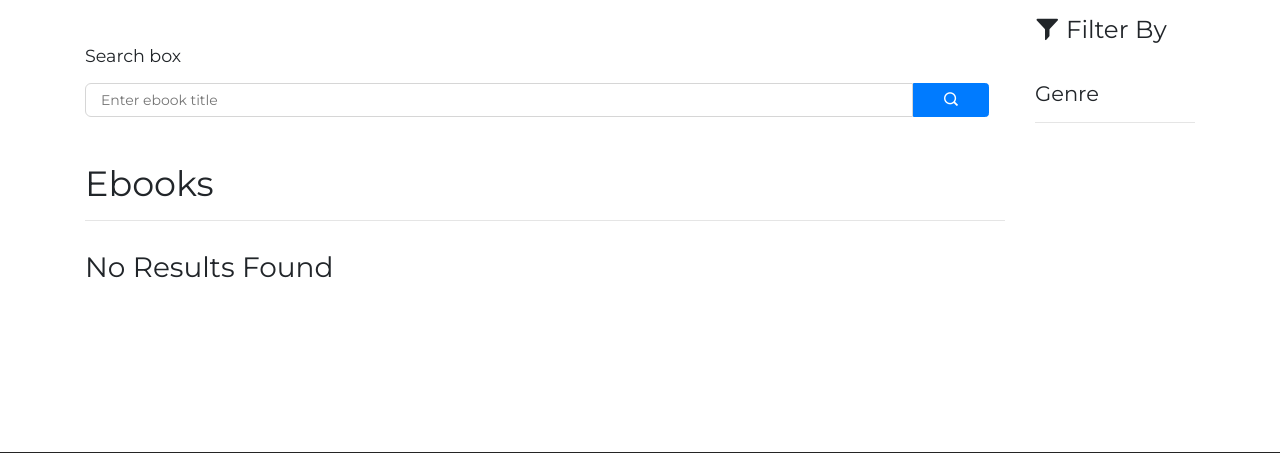
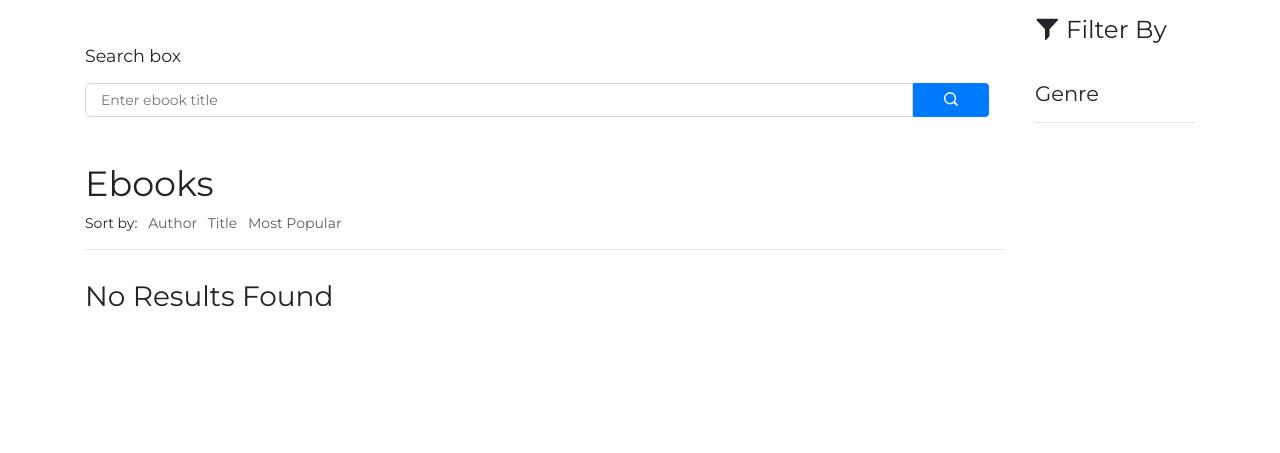
Before and after one commit to ArtsiomKrauchanka/Library-manager, a Django app: page /elibrary/search-ebook/ in a window 1280 px wide. Shown: the part 65-518 px from the top of the page. Run offline with Django 3.2, Linux system fonts and the light colour scheme; data that the repository does not hold is empty; some libraries are stand-ins or nearby versions.

Commit message:
Add books and ebooks sorting

```diff
--- a/project/books/views.py
+++ b/project/books/views.py
@@ -43,7 +43,7 @@ def book_filter_view(request):
     book_title = request.GET.get('book_title')
     book_author = request.GET.get('book_author')
     book_genre = request.GET.get('book_genre')
-
+    sort_method = request.GET.get('sort')
     genres = Genre.objects.all().order_by('name')
     searched = False
 
@@ -56,6 +56,8 @@ def book_filter_view(request):
         searched = True
     if is_valid_queryparam(book_genre):
         qs = qs.filter(genre__name=book_genre)
+    if is_valid_queryparam(sort_method):
+        qs = qs.order_by(sort_method)
 
     context = {
         'bookList': qs,
--- a/project/ebooks/templates/ebooks/elibrary.html
+++ b/project/ebooks/templates/ebooks/elibrary.html
@@ -34,6 +34,12 @@
                 {% if genre %}
                   <h2 class="mt-3" style="font-weight:bold;">{{ genre }}</h2>
                 {% endif %}
+                <ul class="list-inline list-unstyled sort-menu">
+                  <p class="mr-2" style="display:inline">Sort by:</p>
+                  <li class="mr-2"><a href="{% url 'filter_ebook' %}?sort=book__author__last_name">Author</a></li>
+                  <li class="mr-2"><a href="{% url 'filter_ebook' %}?sort=book__title">Title</a></li>
+                  <li class="mr-2"><a href="{% url 'filter_ebook' %}?sort=popularity">Most Popular</a></li>
+                </ul>
                 <hr>
                 {% if ebook_list|length == 0 %}
                     <h2>No Results Found</h2>
@@ -41,6 +47,9 @@
                 <div class="row">
                   {% for ebook in ebook_list %}
                   <div class="col-12 col-lg-6">
+                      {% if popularity_ranking %}
+                          <legend class="ml-2 mb-3">{{ forloop.counter }}# Ebook Right Now</legend>
+                        {% endif %}
                       <div class="book-item">
                           <div class="row">
                               <div class="col-12 col-lg-5 book-item-image">
--- a/project/ebooks/views.py
+++ b/project/ebooks/views.py
@@ -45,21 +45,30 @@ def ebook_filter_view(request):
     qs = Ebook.objects.all()
     ebook_title = request.GET.get('ebook_title')
     ebook_genre = request.GET.get('ebook_genre')
+    sort_method = request.GET.get('sort')
 
     genres = Genre.objects.all().order_by('name')
     searched = False
+    most_popular = False
 
     if is_valid_queryparam(ebook_title):
         qs = qs.filter(book__title__icontains=ebook_title).order_by('book__title')
         searched = True
     if is_valid_queryparam(ebook_genre):
         qs = qs.filter(book__genre__name=ebook_genre)
+    if is_valid_queryparam(sort_method):
+        if sort_method == 'popularity':
+            qs = qs.order_by('-download_count')
+            most_popular = True
+        else:
+            qs = qs.order_by(sort_method)
 
     context = {
         'ebook_list': qs,
         'genres': genres,
         'searched': searched,
         'genre': ebook_genre,
+        'popularity_ranking': most_popular,
     }
 
     return render(request, 'ebooks/elibrary.html', context)
--- a/project/landing/static/landing/main.css
+++ b/project/landing/static/landing/main.css
@@ -381,6 +381,19 @@ footer a:hover {
     font-weight: bold;
   }
 
+  .sort-menu li a{
+    color: #5d5d5d;
+    transition: all 0.3s cubic-bezier(0.4, 0, 0.2, 1) 0s
+  }
+
+  .sort-menu li a:hover{
+    color: #FAC71B;
+  }
+
+  .sort-menu li a::before{
+    font-weight: bold;
+  }
+
 /********************************/
 /***   Book details opinion   ***/
 /********************************/
```
Also changed, not shown: project/books/templates/books/library.html (+5 -6 lines).
